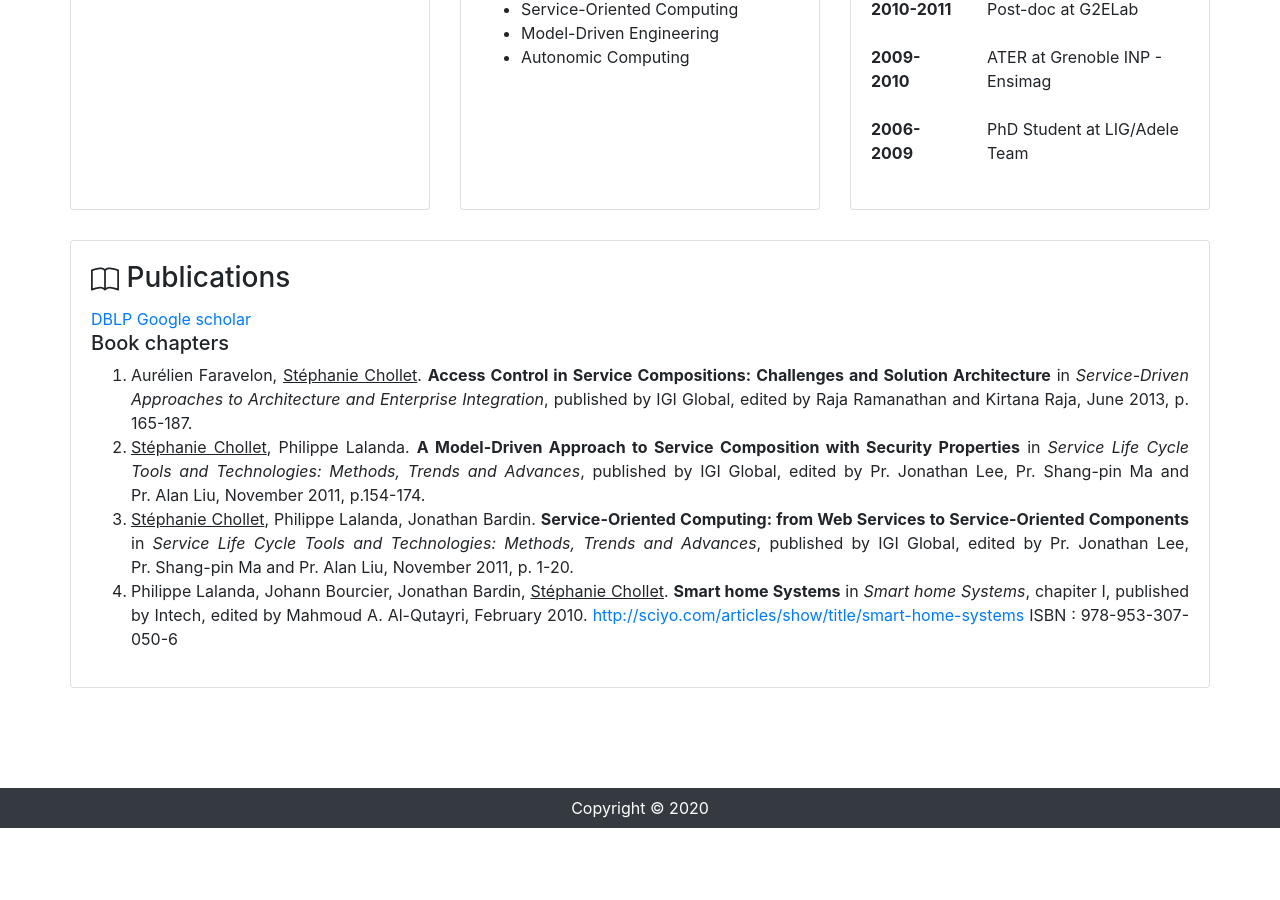
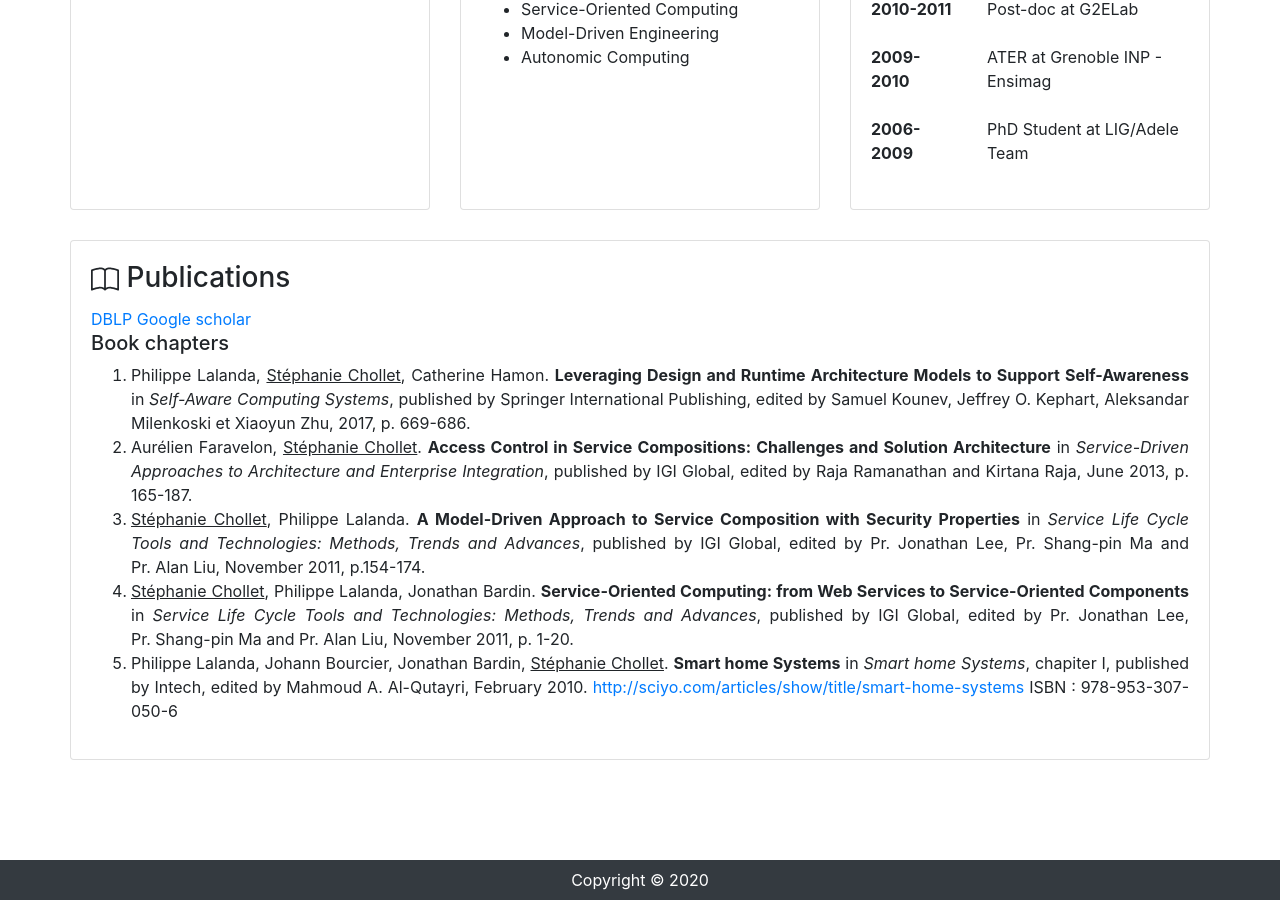
Before and after one commit to schollet/homepage, a Jekyll site: the page built from index.html, in a window 1280 px wide and 900 px high, scrolled down 625 px. Built offline with Jekyll 4.4.1, drawn with Linux system fonts in a browser that asks for light colours; before the commit the page ends 1453 px from its top, so only the background shows below that.

Commit message:
Update index.html

```diff
--- a/index.html
+++ b/index.html
@@ -88,12 +88,14 @@ layout: default
 		  <svg width="1em" height="1em" viewBox="0 0 16 16" class="bi bi-book" fill="currentColor" xmlns="http://www.w3.org/2000/svg">
 			  <path fill-rule="evenodd" d="M1 2.828v9.923c.918-.35 2.107-.692 3.287-.81 1.094-.111 2.278-.039 3.213.492V2.687c-.654-.689-1.782-.886-3.112-.752-1.234.124-2.503.523-3.388.893zm7.5-.141v9.746c.935-.53 2.12-.603 3.213-.493 1.18.12 2.37.461 3.287.811V2.828c-.885-.37-2.154-.769-3.388-.893-1.33-.134-2.458.063-3.112.752zM8 1.783C7.015.936 5.587.81 4.287.94c-1.514.153-3.042.672-3.994 1.105A.5.5 0 0 0 0 2.5v11a.5.5 0 0 0 .707.455c.882-.4 2.303-.881 3.68-1.02 1.409-.142 2.59.087 3.223.877a.5.5 0 0 0 .78 0c.633-.79 1.814-1.019 3.222-.877 1.378.139 2.8.62 3.681 1.02A.5.5 0 0 0 16 13.5v-11a.5.5 0 0 0-.293-.455c-.952-.433-2.48-.952-3.994-1.105C10.413.809 8.985.936 8 1.783z"/>
 </svg>
-		  Publications</h3>
+		  Publications
+	</h3>
           <a href="http://www.informatik.uni-trier.de/~ley/pers/hd/c/Chollet:St=eacute=phanie.html">DBLP</a> <a href="http://scholar.google.com/citations?user=RLzlOBMAAAAJ&amp;hl=en">Google scholar</a>
 
           <h5>Book chapters</h5>
+		<ol style="text-align: justify">
 
-          <ol style="text-align: justify">
+	<li>Philippe Lalanda, <span style="text-decoration: underline">Stéphanie Chollet</span>, Catherine Hamon. <b>Leveraging Design and Runtime Architecture Models to Support Self-Awareness</b> in <i>Self-Aware Computing Systems</i>, published by Springer International Publishing, edited by Samuel Kounev, Jeffrey O. Kephart, Aleksandar Milenkoski et Xiaoyun Zhu, 2017, p. 669-686.
 	<li>Aurélien Faravelon, <span style="text-decoration: underline">Stéphanie Chollet</span>. <b>Access Control in Service Compositions: Challenges and Solution Architecture</b> in <i>Service-Driven Approaches to Architecture and Enterprise Integration</i>, published by IGI Global, edited by Raja Ramanathan and Kirtana Raja, June 2013, p. 165-187.</li>
 	<li><span style="text-decoration: underline">Stéphanie Chollet</span>, Philippe Lalanda. <b>A Model-Driven Approach to Service Composition with Security Properties</b> in <i>Service Life Cycle Tools and Technologies: Methods, Trends and Advances</i>, published by IGI Global, edited by Pr. Jonathan Lee, Pr. Shang-pin Ma and Pr. Alan Liu, November 2011, p.154-174.</li>
 	<li><span style="text-decoration: underline">Stéphanie Chollet</span>, Philippe Lalanda, Jonathan Bardin. <b>Service-Oriented Computing: from Web Services to Service-Oriented Components</b> in <i>Service Life Cycle Tools and Technologies: Methods, Trends and Advances</i>, published by IGI Global, edited by Pr. Jonathan Lee, Pr. Shang-pin Ma and Pr. Alan Liu, November 2011, p. 1-20.</li>
```
